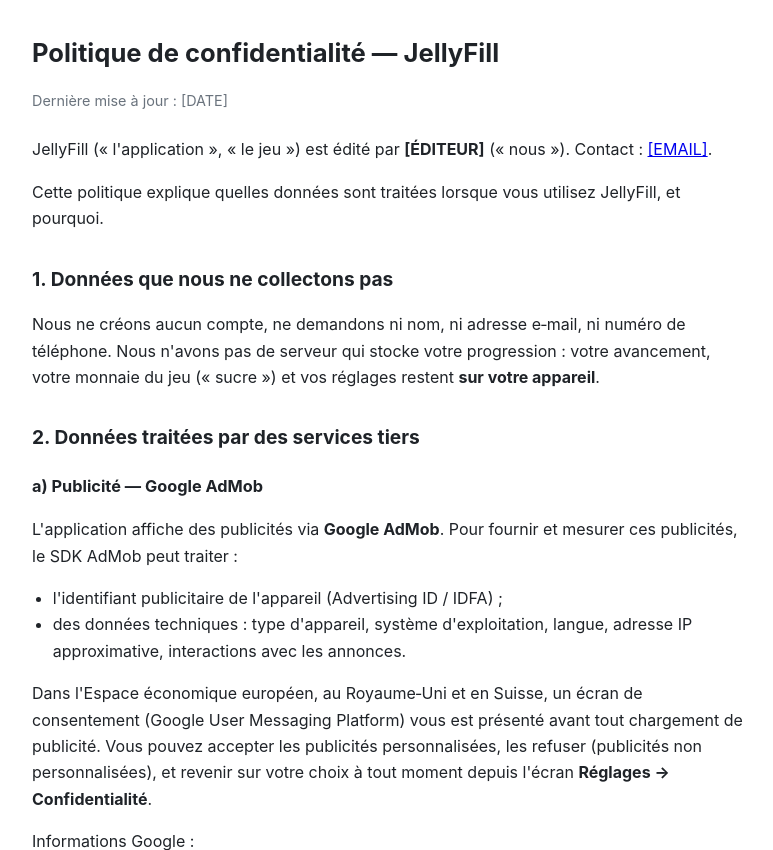
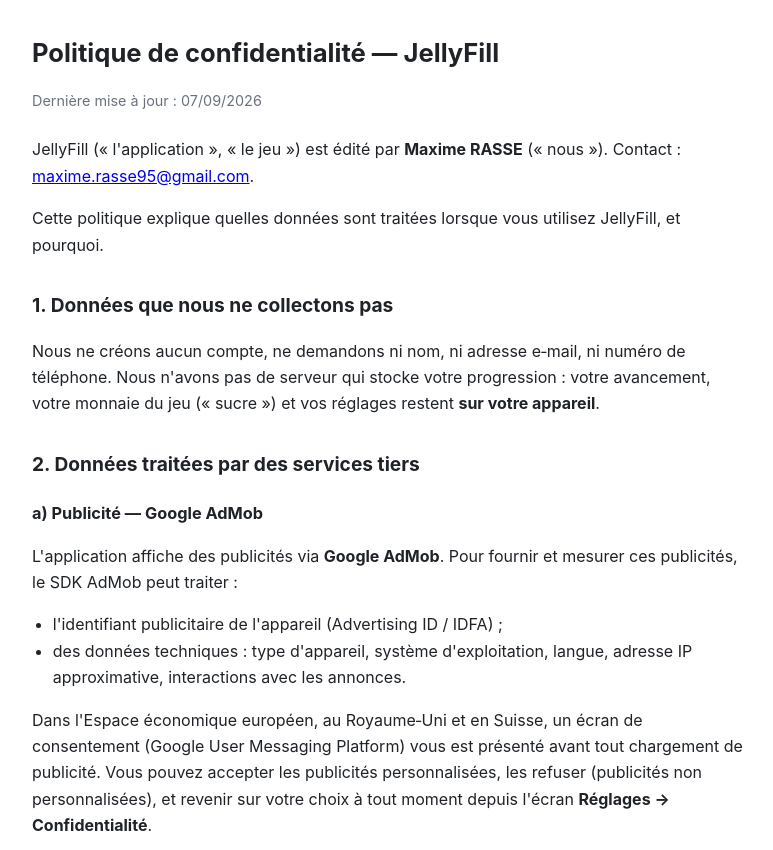
Before and after one commit to maximeRasse95/maximerasse95.github.io, a plain HTML site: page index.html in a window 1280 px wide. Shown: the top 850 px of the page, without its empty margins (248-1021 px from the left). Drawn offline with Linux system fonts and the light colour scheme.

Commit message:
Update index.html

```diff
--- a/index.html
+++ b/index.html
@@ -36,10 +36,10 @@
 <body>
 
 <h1>Politique de confidentialité — JellyFill</h1>
-<p class="updated">Dernière mise à jour : [DATE]</p>
+<p class="updated">Dernière mise à jour : 07/09/2026</p>
 
-<p>JellyFill (« l'application », « le jeu ») est édité par <strong>[ÉDITEUR]</strong>
-(« nous »). Contact : <a href="mailto:[EMAIL]">[EMAIL]</a>.</p>
+<p>JellyFill (« l'application », « le jeu ») est édité par <strong>Maxime RASSE</strong>
+(« nous »). Contact : <a href="mailto:maxime.rasse95@gmail.com">maxime.rasse95@gmail.com</a>.</p>
 
 <p>Cette politique explique quelles données sont traitées lorsque vous utilisez
 JellyFill, et pourquoi.</p>
@@ -89,7 +89,7 @@
   <li>modifier votre consentement publicitaire (Réglages → Confidentialité) ;</li>
   <li>réinitialiser votre identifiant publicitaire depuis les réglages Android ;</li>
   <li>désinstaller l'application, ce qui supprime toutes les données locales ;</li>
-  <li>nous contacter à <a href="mailto:[EMAIL]">[EMAIL]</a> pour toute question
+  <li>nous contacter à <a href="mailto:maxime.rasse95@gmail.com">maxime.rasse95@gmail.com</a> pour toute question
   relative à vos données.</li>
 </ul>
 
@@ -106,7 +106,7 @@
 EEA/UK/CH and your choice can be changed in <strong>Settings → Privacy</strong>.
 In‑app purchases are handled by <strong>Google Play Billing</strong>; we never
 receive your payment details. Contact:
-<a href="mailto:[EMAIL]">[EMAIL]</a>.</p>
+<a href="mailto:maxime.rasse95@gmail.com">maxime.rasse95@gmail.com</a>.</p>
 
 </body>
 </html>
```
